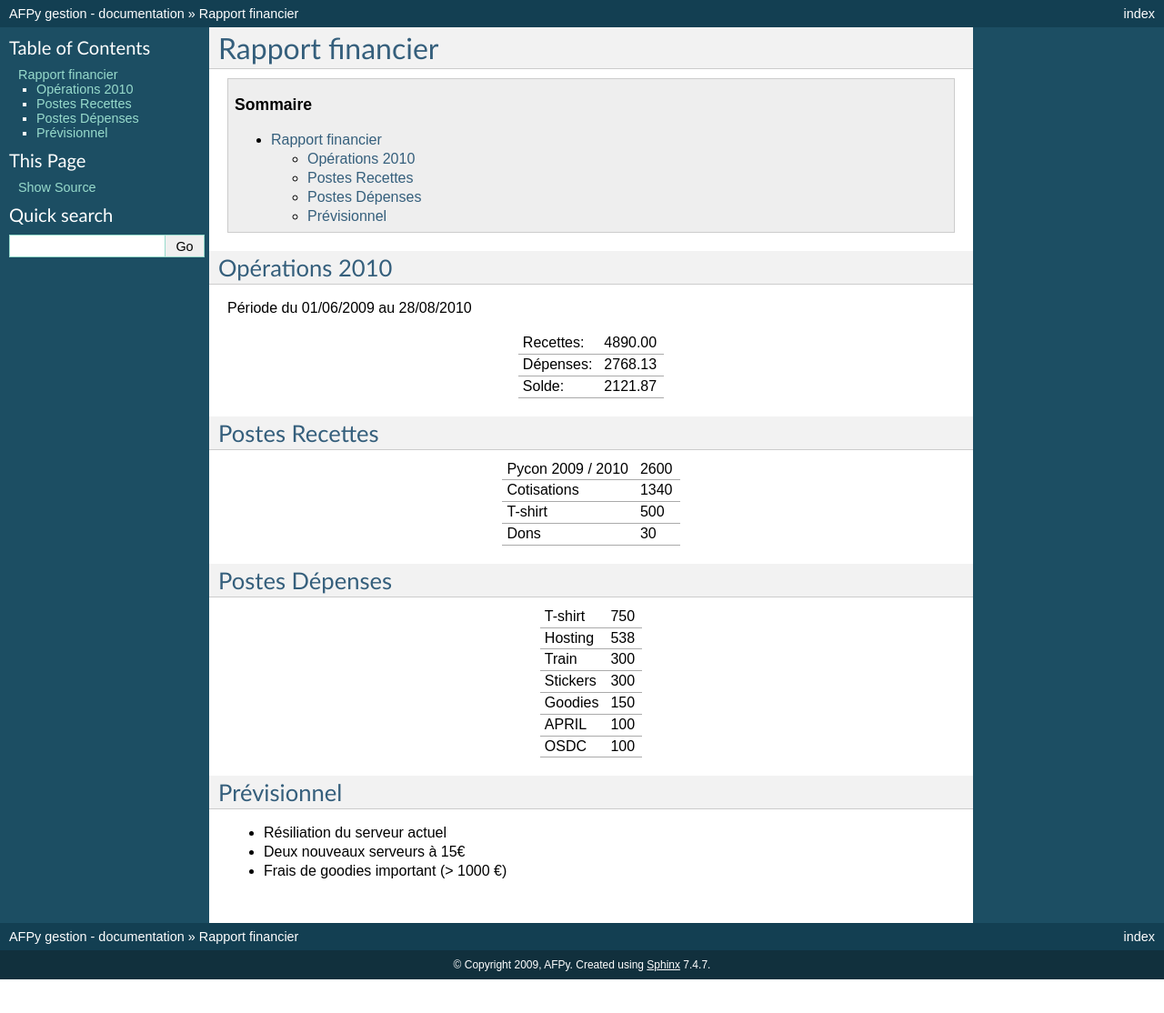
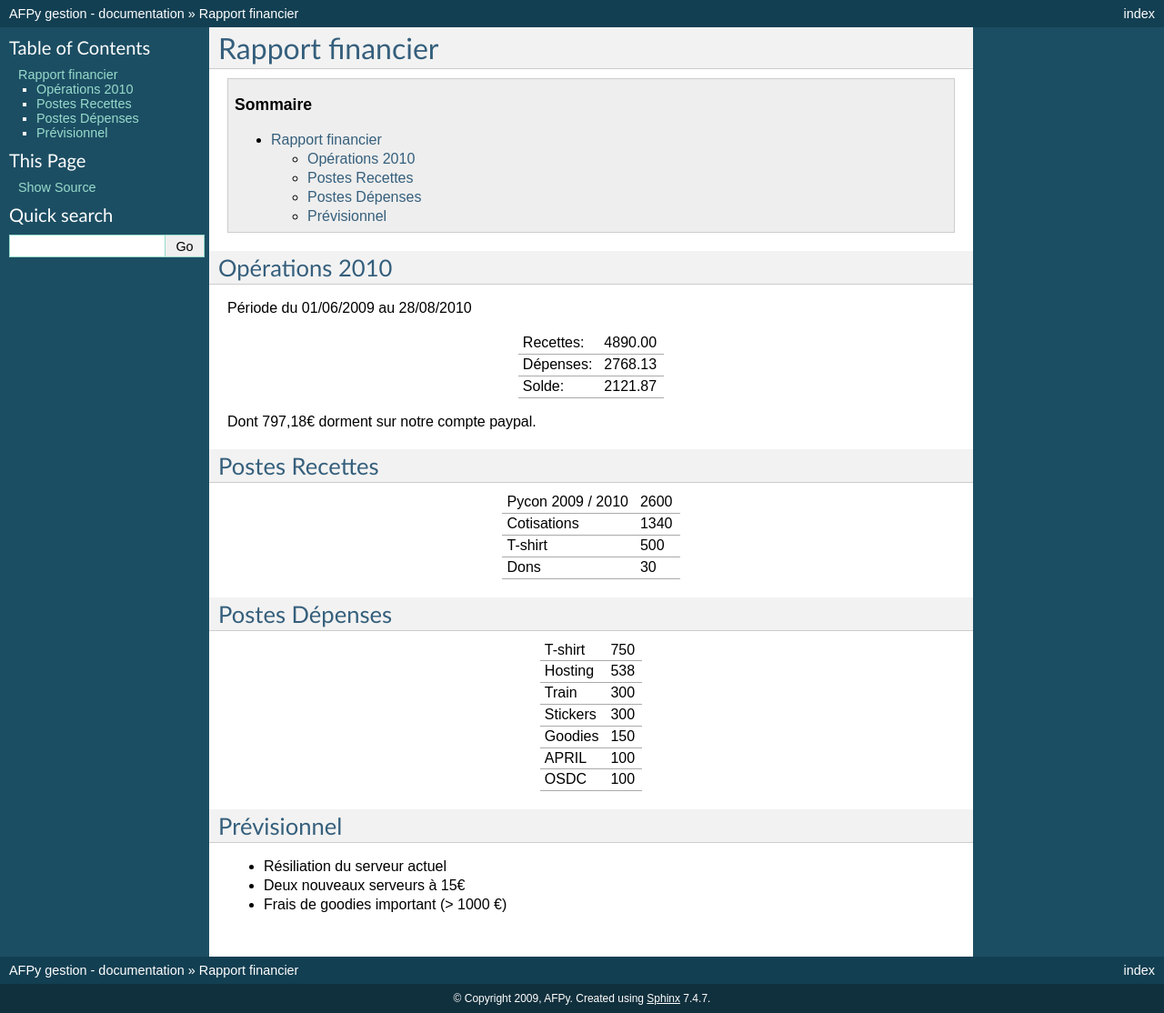
Before and after one commit to AFPy/afpy_gestion, a Sphinx documentation site: the page built from docs/pycon/2010/ag-bilan-financier-2010.txt, in a window 1280 px wide. Shown: the whole page at 91% size. Built offline with Sphinx 7.4.7, drawn with Linux system fonts in a browser that asks for light colours; before the commit the page ends 1077 px from its top, so only the background shows below that.

Commit message:
solde paypal

```diff
--- a/docs/pycon/2010/ag-bilan-financier-2010.txt
+++ b/docs/pycon/2010/ag-bilan-financier-2010.txt
@@ -16,6 +16,8 @@ Période du 01/06/2009 au 28/08/2010
 +------------------+----------+
 |Solde:            |  2121.87 |
 +------------------+----------+
+
+Dont 797,18€ dorment sur notre compte paypal.
 
 Postes Recettes
 =================
```
